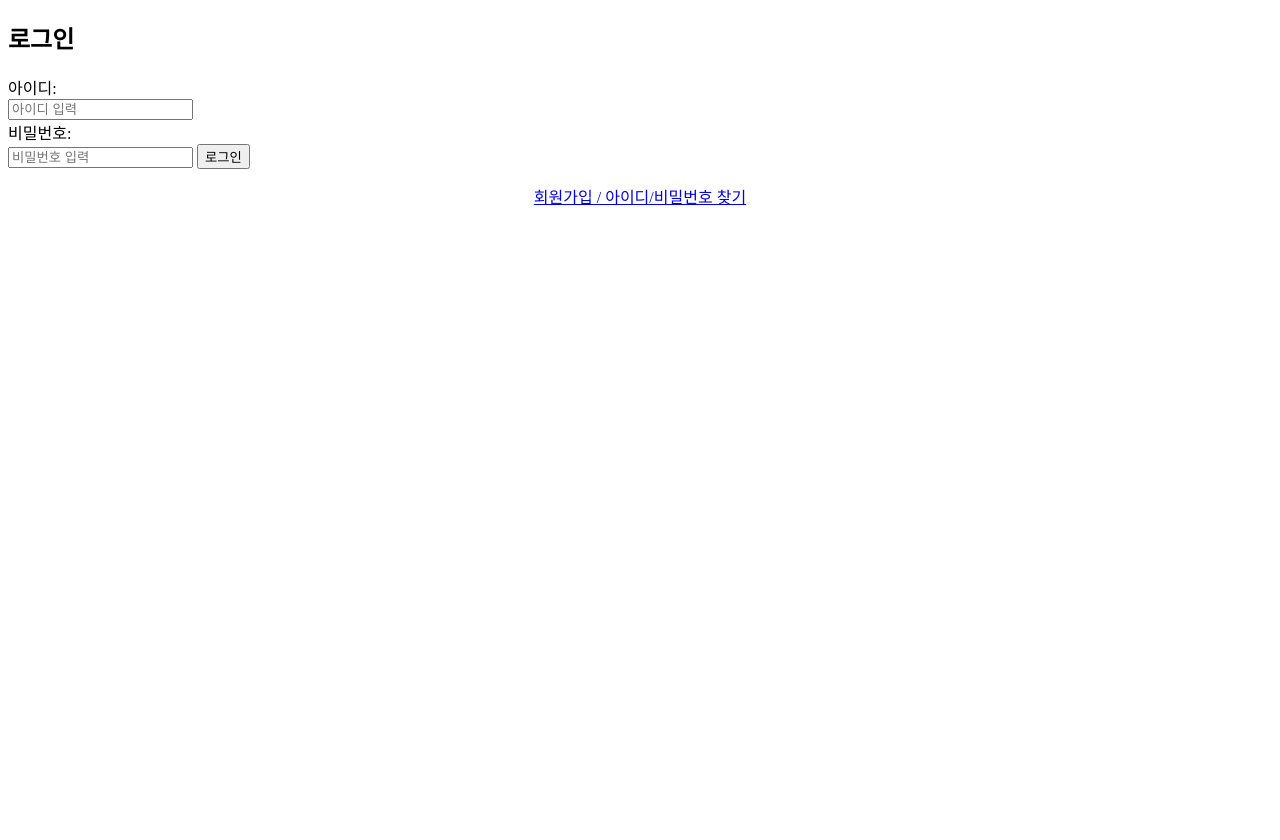
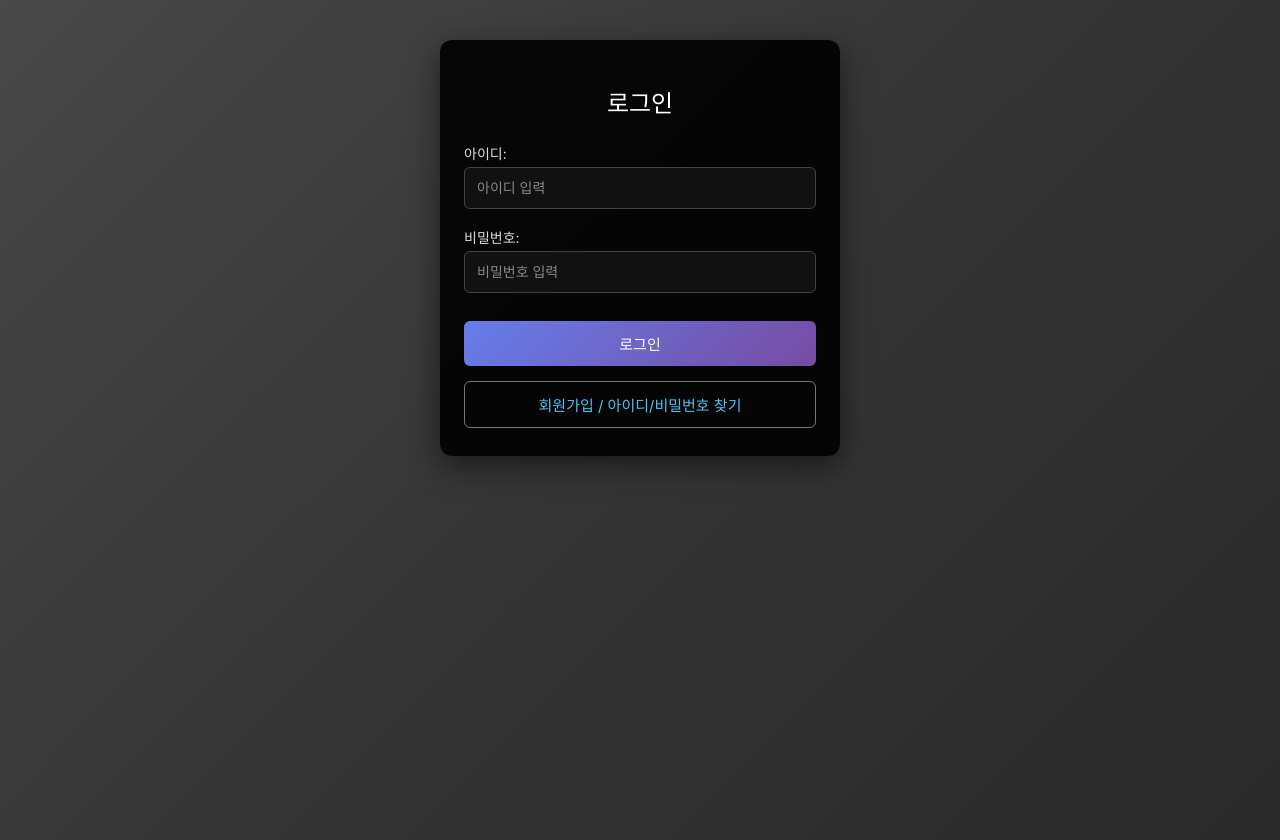
Before and after one commit to limhyungchul/91.project, a website: page static/91.login/loginpage.html in a window 1280 px wide. Before the commit the page ends 800 px from the top, so only its background shows below. Drawn offline with Linux system fonts and the light colour scheme.

Commit message:
전체파일수정반영

```diff
--- a/static/91.login/loginpage.html
+++ b/static/91.login/loginpage.html
@@ -15,7 +15,7 @@
             <input type="password" class="login-form-input" id="login-password" placeholder="비밀번호 입력" required>
             <button id="login-btn">로그인</button>
             <div style="margin-top:15px;text-align:center;">
-                <!-- ✅ 회원가입 링크 수정 -->
+                <!-- ✅ 수정1: 회원가입 링크 -->
                 <a href="./register.html" class="register-link" id="register-btn">
                     회원가입 / 아이디/비밀번호 찾기
                 </a>
@@ -23,8 +23,133 @@
         </div>
     </div>
 
-    <!-- 기존 CSS 그대로 -->
+    <!-- ✅ CSS 전체 그대로 (변경없음) -->
+    <style>
+        /* 로그인 박스 */
+        .login-box {
+            width: 95%;
+            max-width: 400px;
+            margin: 40px auto;
+            padding: 24px;
+            background: rgba(0,0,0,0.9);
+            border-radius: 12px;
+            box-shadow: 0 10px 30px rgba(0,0,0,0.5);
+            box-sizing: border-box;
+        }
 
+            .login-box h2 {
+                margin-bottom: 24px;
+                text-align: center;
+                color: #fff;
+                font-weight: 300;
+            }
+
+        #login-section > div {
+            margin-bottom: 4px;
+            font-size: 14px;
+            color: #ddd;
+        }
+
+        .login-form-input {
+            width: 100%;
+            padding: 12px;
+            margin-bottom: 18px;
+            border-radius: 6px;
+            border: 1px solid #444;
+            outline: none;
+            font-size: 14px;
+            box-sizing: border-box;
+            background: #111;
+            color: #fff;
+            transition: border-color 0.2s;
+        }
+
+            .login-form-input:focus {
+                border-color: #666;
+                box-shadow: 0 0 0 2px rgba(255,255,255,0.1);
+            }
+
+            .login-form-input::placeholder {
+                color: #888;
+            }
+
+        #login-btn {
+            width: 100%;
+            padding: 12px;
+            background: linear-gradient(135deg, #667eea 0%, #764ba2);
+            color: #fff;
+            border: none;
+            border-radius: 6px;
+            font-size: 15px;
+            font-weight: 500;
+            cursor: pointer;
+            transition: all 0.2s ease;
+            margin-top: 10px;
+        }
+
+            #login-btn:hover {
+                transform: translateY(-1px);
+                box-shadow: 0 5px 15px rgba(102,126,234,0.4);
+            }
+
+            #login-btn:active {
+                transform: translateY(0);
+            }
+
+        .register-link {
+            display: block;
+            width: 100%;
+            padding: 12px;
+            color: #4fc3f7;
+            text-decoration: none;
+            font-size: 15px;
+            text-align: center;
+            border: 1px solid #777;
+            border-radius: 6px;
+            background: transparent;
+            transition: all 0.2s ease;
+            margin-top: 10px;
+            box-sizing: border-box;
+        }
+
+            .register-link:hover {
+                background: rgba(79,195,247,0.1);
+                border-color: #4fc3f7;
+                color: #fff;
+            }
+
+        body {
+            margin: 0;
+            min-height: 100vh;
+            background: linear-gradient(-45deg, #000000, #0a0a0a, #141414, #1e1e1e, #2a2a2a, #363636, #4a4a4a, #6a6a6a, #8a8a8a, #b0b0b0, #dcdcdc, #f0f0f0, #ffffff);
+            background-size: 600% 600%;
+            animation: gradientBG 25s ease infinite;
+            font-family: -apple-system, BlinkMacSystemFont, 'Segoe UI', Roboto, sans-serif;
+        }
+
+        @keyframes gradientBG {
+            0% {
+                background-position: 0% 50%;
+            }
+
+            50% {
+                background-position: 100% 50%;
+            }
+
+            100% {
+                background-position: 0% 50%;
+            }
+        }
+
+        @media (max-width: 480px) {
+            .login-box {
+                margin: 20px auto;
+                padding: 20px;
+            }
+        }
+    </style>
+
+    <!-- ✅ 수정2: 로그인 성공 리다이렉트 -->
     <script>
         const AUTH_CONFIG = {
             ID: "admin",
@@ -45,8 +170,9 @@
                 sessionStorage.setItem('isLoggedIn', 'true');
                 sessionStorage.setItem('userId', inputId);
 
-                    < !-- ✅ 로그인 성공: 프로젝트 루트 index.html로 이동-- >
+                    < !--프로젝트 루트 index.html로 이동-- >
                     window.location.href = '/index.html';
+
             } else {
                 alert("아이디 또는 비밀번호가 틀렸습니다.");
                 document.getElementById('login-password').value = '';
```
